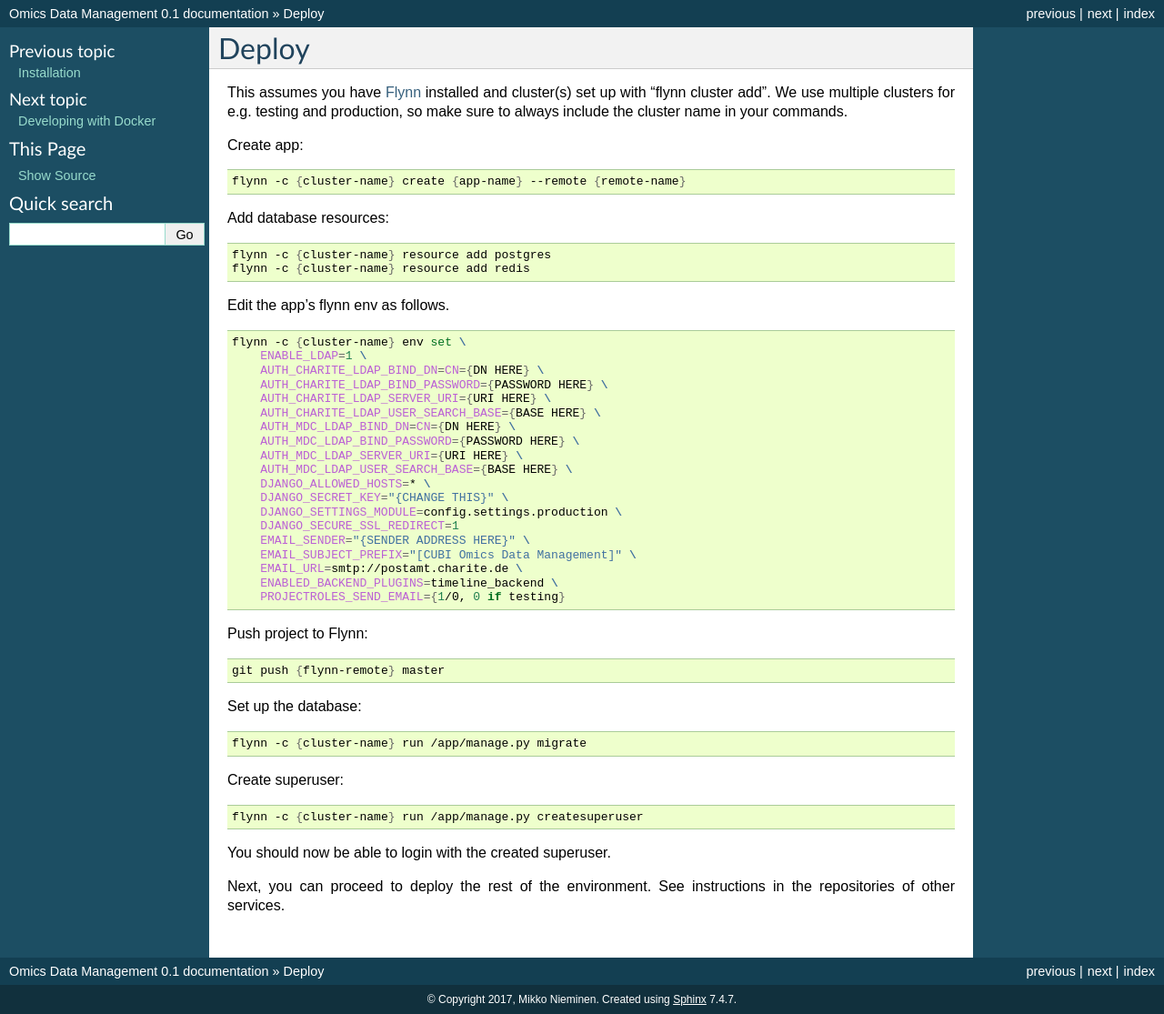
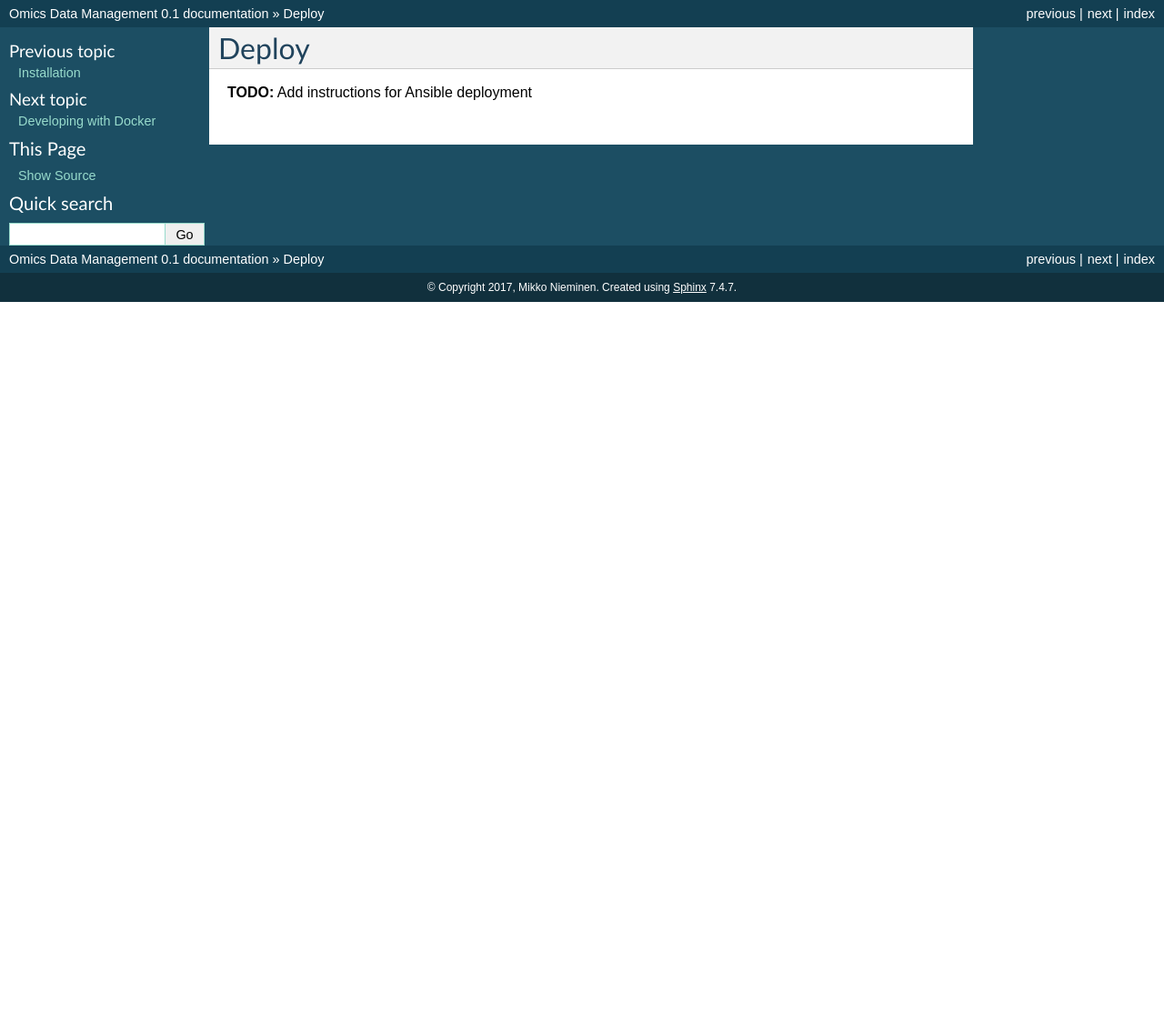
Before and after one commit to bihealth/sodar-server, a Sphinx documentation site: the page built from docs/deploy.rst, in a window 1280 px wide. Shown: the whole page at 91% size. Built offline with Sphinx 7.4.7, drawn with Linux system fonts in a browser that asks for light colours; pages that are not in the unit, such as notebooks, are missing from menus; after the commit the page ends 900 px from its top, so only the background shows below that.

Commit message:
cleanup flynn workaround removal (#133)

```diff
--- a/docs/deploy.rst
+++ b/docs/deploy.rst
@@ -1,69 +1,4 @@
 Deploy
 ======
 
-This assumes you have `Flynn <https://flynn.io>`_ installed and cluster(s) set
-up with "flynn cluster add". We use multiple clusters for e.g. testing and
-production, so make sure to always include the cluster name in your commands.
-
-
-Create app:
-
-.. code-block:: shell
-
-    flynn -c {cluster-name} create {app-name} --remote {remote-name}
-
-Add database resources:
-
-.. code-block:: shell
-
-    flynn -c {cluster-name} resource add postgres
-    flynn -c {cluster-name} resource add redis
-
-Edit the app’s flynn env as follows.
-
-.. code-block:: shell
-
-    flynn -c {cluster-name} env set \
-        ENABLE_LDAP=1 \
-        AUTH_CHARITE_LDAP_BIND_DN=CN={DN HERE} \
-        AUTH_CHARITE_LDAP_BIND_PASSWORD={PASSWORD HERE} \
-        AUTH_CHARITE_LDAP_SERVER_URI={URI HERE} \
-        AUTH_CHARITE_LDAP_USER_SEARCH_BASE={BASE HERE} \
-        AUTH_MDC_LDAP_BIND_DN=CN={DN HERE} \
-        AUTH_MDC_LDAP_BIND_PASSWORD={PASSWORD HERE} \
-        AUTH_MDC_LDAP_SERVER_URI={URI HERE} \
-        AUTH_MDC_LDAP_USER_SEARCH_BASE={BASE HERE} \
-        DJANGO_ALLOWED_HOSTS=* \
-        DJANGO_SECRET_KEY="{CHANGE THIS}" \
-        DJANGO_SETTINGS_MODULE=config.settings.production \
-        DJANGO_SECURE_SSL_REDIRECT=1
-        EMAIL_SENDER="{SENDER ADDRESS HERE}" \
-        EMAIL_SUBJECT_PREFIX="[CUBI Omics Data Management]" \
-        EMAIL_URL=smtp://postamt.charite.de \
-        ENABLED_BACKEND_PLUGINS=timeline_backend \
-        PROJECTROLES_SEND_EMAIL={1/0, 0 if testing}
-
-
-Push project to Flynn:
-
-.. code-block:: shell
-
-    git push {flynn-remote} master
-
-Set up the database:
-
-.. code-block:: shell
-
-    flynn -c {cluster-name} run /app/manage.py migrate
-
-
-Create superuser:
-
-.. code-block:: shell
-
-    flynn -c {cluster-name} run /app/manage.py createsuperuser
-
-You should now be able to login with the created superuser.
-
-Next, you can proceed to deploy the rest of the environment. See instructions
-in the repositories of other services.
+**TODO:** Add instructions for Ansible deployment
```
Also changed, not shown: CHANGELOG.rst (+9 -0 lines), 1 other file.
